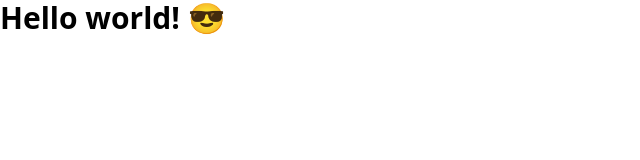
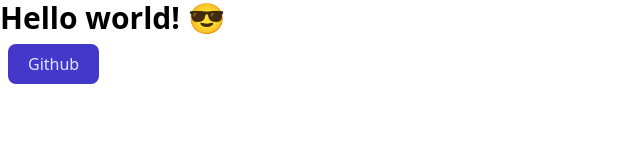
Before and after one commit to allangonzy/allangonzy, a plain HTML site: page index.html in a window 1280 px wide. Shown: the whole page, without its empty margins (0-640 px from the left). Drawn offline with nearby package versions, Linux system fonts and the light colour scheme.

Commit message:
Update index.html

```diff
--- a/index.html
+++ b/index.html
@@ -12,6 +12,8 @@
   <h1 class="text-3xl font-bold">
     Hello world! 😎
   </h1>
+  <h2>
+    <a href="https://github.com/allangonzy" class="h-10 px-5 m-2 text-indigo-100 transition-colors duration-150 bg-indigo-700 rounded-lg hover:bg-purple-600 inline-flex items-center justify-center">Github</a></h2>
 
 </body>
 </html>
```
